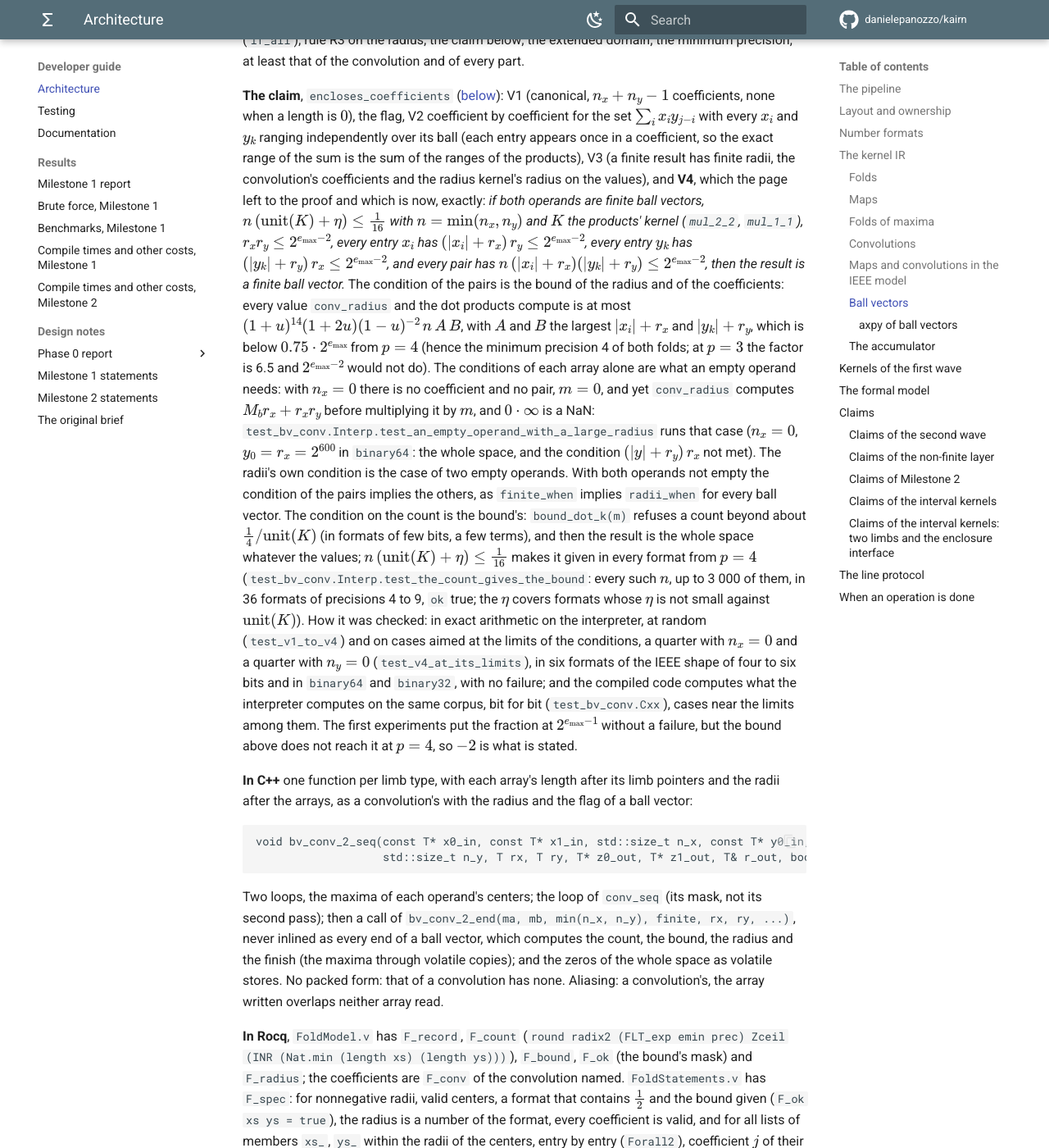
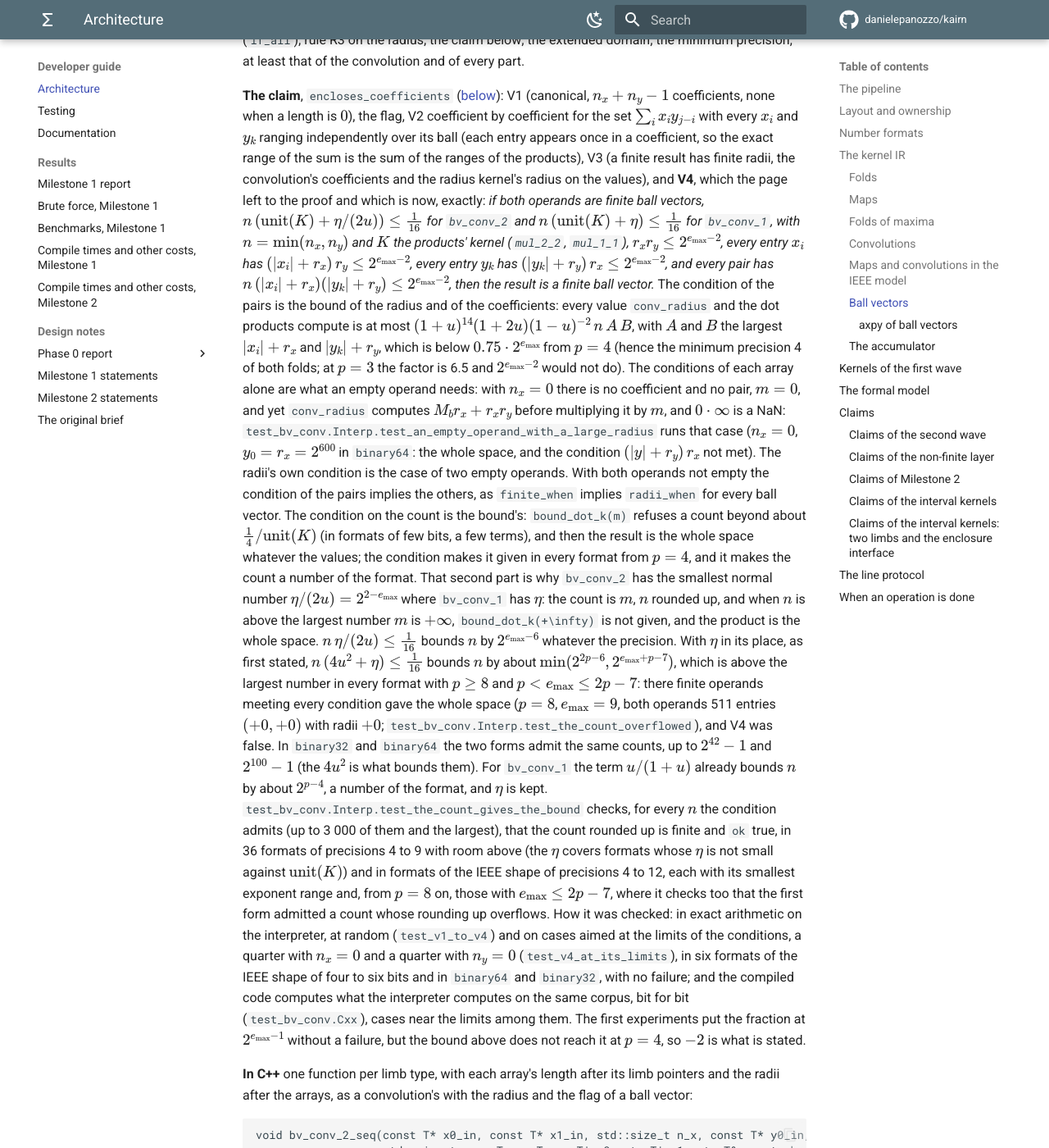
Before and after one commit to danielepanozzo/kairn, an MkDocs documentation site: the page built from docs/developer/architecture.md, in a window 1280 px wide and 1400 px high, scrolled down 33234 px. Shown: the whole window at 82% size. Built offline with MkDocs 1.6.1 and Material for MkDocs 9.7.7, drawn with Linux system fonts in a browser that asks for light colours; comment, search, counter and statistics services are not loaded; some of the changed text lies outside the part shown.

Commit message:
Claims: the condition on the count of bv_conv_2 has the smallest normal number
V4 of bv_conv_2 was false as first claimed: its condition on the count,
n (unit(mul_2_2) + eta) <= 1/16, admits counts above the largest number
in every format with p >= 8 and p < emax <= 2p - 7 (the count rounded
up is then +infinity, the bound is not given and the product is the
whole space; p = 8, emax = 9, both operands 511 entries (+0, +0) with
radii +0). The condition is restated, as ruled by the coordinator:

  count_when=le(n*(unit(mul_2_2)+eta/(2*u)),1/16)

eta/(2u) = 2^(2 - emax) is the smallest normal number, so n is at most
2^(emax - 6) whatever the precision and the count is a number of the
format. binary32 and binary64 admit exactly the same counts as before
(up to 2^42 - 1 and 2^100 - 1). bv_conv_1 keeps n (u/(1+u) + eta) <=
1/16, which bounds n by about 2^(p - 4).

claims.json: the count_when of bv_conv_2 is
{"le": "n*(unit(mul_2_2)+eta/(2*u))", "than": "1/16"}
(it was {"le": "n*(unit(mul_2_2)+eta)", "than": "1/16"}); the IEEE-model
statement bv_conv_2_ieee_spec reads eta (ieee_emin prec emax) / (2 * u
prec) in place of eta (ieee_emin prec emax), and nothing else changed.

Tests (test_bv_conv): test_the_count_gives_the_bound now checks that
the count rounded up is finite as well as that the bound is given, for
every admitted n, in the 36 formats it had and in formats of the IEEE
shape of precisions 4 to 12 (count_formats: each with its smallest
exponent range, and from p = 8 on those with emax <= 2p - 7, where it
checks that the first form admitted a count that overflows), and that
binary32 and binary64 admit the same counts under both forms;
test_the_count_overflowed keeps the counterexample (the first form met,
the whole space; the restated form not met; at its largest count in that
format, 7, finite products, operands at the limits included). The
description's comment, gen/README.md, architecture.md ("Ball vectors",
the claims of Milestone 2) and docs/proofs/index.md say why the smallest
normal number is there. The statement is not proved yet: the next
commit.

Co-Authored-By: Claude Opus 5.5 <noreply@anthropic.com>
Claude-Session: https://claude.ai/code/session_01ULwCxzT6Dhw9xUiTw8mJz1

```diff
--- a/docs/developer/architecture.md
+++ b/docs/developer/architecture.md
@@ -1336,7 +1336,7 @@ output:        mask flag
 value:         x*y
 requires:      ball_vector x rx
 requires:      ball_vector y ry
-ensures:       encloses_coefficients z r x*y x=x,rx y=y,ry flag=flag finite_when=abs_le(n*(abs(x)+rx)*(abs(y)+ry),-2);abs_le((abs(x)+rx)*ry,-2);abs_le((abs(y)+ry)*rx,-2) radii_when=abs_le(rx*ry,-2) count_when=le(n*(unit(mul_2_2)+eta),1/16)
+ensures:       encloses_coefficients z r x*y x=x,rx y=y,ry flag=flag finite_when=abs_le(n*(abs(x)+rx)*(abs(y)+ry),-2);abs_le((abs(x)+rx)*ry,-2);abs_le((abs(y)+ry)*rx,-2) radii_when=abs_le(rx*ry,-2) count_when=le(n*(unit(mul_2_2)+eta/(2*u)),1/16)
 min_precision: 4
 status:        unverified
 domain:        extended
@@ -1392,8 +1392,9 @@ x_i y_{j-i}$ with every $x_i$ and $y_k$ ranging independently over its ball (eac
 a coefficient, so the exact range of the sum is the sum of the ranges of the products), V3 (a finite
 result has finite radii, the convolution's coefficients and the radius kernel's radius on the values),
 and **V4**, which the page left to the proof and which is now, exactly: *if both operands are finite
-ball vectors, $n\,(\mathrm{unit}(K) + \eta) \le \tfrac1{16}$ with $n = \min(n_x, n_y)$ and $K$ the
-products' kernel (`mul_2_2`, `mul_1_1`), $r_x r_y \le 2^{e_{\max}-2}$, every entry $x_i$ has $(\lvert
+ball vectors, $n\,(\mathrm{unit}(K) + \eta/(2u)) \le \tfrac1{16}$ for `bv_conv_2` and $n\,(\mathrm{unit}(K)
++ \eta) \le \tfrac1{16}$ for `bv_conv_1`, with $n = \min(n_x, n_y)$ and $K$ the products' kernel (`mul_2_2`,
+`mul_1_1`), $r_x r_y \le 2^{e_{\max}-2}$, every entry $x_i$ has $(\lvert
 x_i\rvert + r_x)\,r_y \le 2^{e_{\max}-2}$, every entry $y_k$ has $(\lvert y_k\rvert + r_y)\,r_x \le
 2^{e_{\max}-2}$, and every pair has $n\,(\lvert x_i\rvert + r_x)(\lvert y_k\rvert + r_y) \le
 2^{e_{\max}-2}$, then the result is a finite ball vector.* The condition of the pairs is the bound of the
@@ -1409,10 +1410,23 @@ r_y)\,r_x$ not met). The radii's own condition is the case of two empty operands
 empty the condition of the pairs implies the others, as `finite_when` implies `radii_when` for every
 ball vector. The condition on the count is the bound's: `bound_dot_k(m)` refuses a count beyond about
 $\tfrac14 / \mathrm{unit}(K)$ (in formats of few bits, a few terms), and then the result is the whole
-space whatever the values; $n\,(\mathrm{unit}(K) + \eta) \le \tfrac1{16}$ makes it given in every format
-from $p = 4$ (`test_bv_conv.Interp.test_the_count_gives_the_bound`: every such $n$, up to 3 000 of them,
-in 36 formats of precisions 4 to 9, `ok` true; the $\eta$ covers formats whose $\eta$ is not small
-against $\mathrm{unit}(K)$). How it was checked: in exact arithmetic on the interpreter, at random
+space whatever the values; the condition makes it given in every format from $p = 4$, and it makes the
+count a number of the format. That second part is why `bv_conv_2` has the smallest normal number
+$\eta/(2u) = 2^{2 - e_{\max}}$ where `bv_conv_1` has $\eta$: the count is $m$, $n$ rounded up, and when $n$
+is above the largest number $m$ is $+\infty$, `bound_dot_k(+\infty)` is not given, and the product is the
+whole space. $n\,\eta/(2u) \le \tfrac1{16}$ bounds $n$ by $2^{e_{\max} - 6}$ whatever the precision. With
+$\eta$ in its place, as first stated, $n\,(4u^2 + \eta) \le \tfrac1{16}$ bounds $n$ by about $\min(2^{2p-6},
+2^{e_{\max}+p-7})$, which is above the largest number in every format with $p \ge 8$ and $p < e_{\max} \le
+2p - 7$: there finite operands meeting every condition gave the whole space ($p = 8$, $e_{\max} = 9$, both
+operands 511 entries $(+0, +0)$ with radii $+0$; `test_bv_conv.Interp.test_the_count_overflowed`), and V4
+was false. In `binary32` and `binary64` the two forms admit the same counts, up to $2^{42} - 1$ and $2^{100}
+- 1$ (the $4u^2$ is what bounds them). For `bv_conv_1` the term $u/(1+u)$ already bounds $n$ by about
+$2^{p-4}$, a number of the format, and $\eta$ is kept. `test_bv_conv.Interp.test_the_count_gives_the_bound`
+checks, for every $n$ the condition admits (up to 3 000 of them and the largest), that the count rounded up
+is finite and `ok` true, in 36 formats of precisions 4 to 9 with room above (the $\eta$ covers formats whose
+$\eta$ is not small against $\mathrm{unit}(K)$) and in formats of the IEEE shape of precisions 4 to 12, each
+with its smallest exponent range and, from $p = 8$ on, those with $e_{\max} \le 2p - 7$, where it checks
+too that the first form admitted a count whose rounding up overflows. How it was checked: in exact arithmetic on the interpreter, at random
 (`test_v1_to_v4`) and on cases aimed at the limits of the conditions, a quarter with $n_x = 0$ and a
 quarter with $n_y = 0$ (`test_v4_at_its_limits`), in six formats of the IEEE shape of four to six bits
 and in `binary64` and `binary32`, with no failure; and the compiled code computes what the interpreter
@@ -2594,7 +2608,7 @@ writes it (`source` left out):
                "finite_when": [{"abs_le": "n*(abs(x)+rx)*(abs(y)+ry)", "exp": -2}, {"abs_le": "(abs(x)+rx)*ry", "exp": -2},
                                {"abs_le": "(abs(y)+ry)*rx", "exp": -2}],
                "radii_when": [{"abs_le": "rx*ry", "exp": -2}],
-               "count_when": [{"le": "n*(unit(mul_2_2)+eta)", "than": "1/16"}]}],
+               "count_when": [{"le": "n*(unit(mul_2_2)+eta/(2*u))", "than": "1/16"}]}],
   "orders": ["sequential"],
   "centers": "conv_2", "records": ["norm_step_2", "norm_step_2"], "count": "min(n_x,n_y)", "bound": "bound_dot_2",
   "radius": "conv_radius", "radius_args": ["ma", "mb", "rx", "ry", "m", "g", "t"], "finish": "bv_conv_finish",
@@ -2630,8 +2644,10 @@ writes it (`source` left out):
       one array when it names that array only; once when it names neither (`radii_when` names scalars
       only). A condition of **`count_when`**, `{"le": EXPR, "than": K}`, is EXPR $\le$ K, EXPR an exact
       expression over `n`, `u`, `eta`, integers and `unit(K)`, `tiny(K)` of a kernel's bound, K a positive
-      rational: here $n\,(4u^2 + \eta) \le \tfrac1{16}$ (`unit(mul_1_1)` $= u/(1+u)$ for `bv_conv_1`), which
-      makes the bound of `dot` for $n$ terms given (`bound_dot_k`'s mask true). For $n_x = 0$ or $n_y = 0$
+      rational: here $n\,(4u^2 + \eta/(2u)) \le \tfrac1{16}$, $\eta/(2u)$ the smallest normal number
+      (for `bv_conv_1`, $n\,(u/(1+u) + \eta) \le \tfrac1{16}$, `unit(mul_1_1)` $= u/(1+u)$), which makes the
+      count $n$ rounded up a number of the format and the bound of `dot` for that many terms given
+      (`bound_dot_k`'s mask true). For $n_x = 0$ or $n_y = 0$
       there is no pair, and the conditions of the other array and of the radii are the whole of V4.
   `finite_when`, `radii_when` and `count_when` are present together or not at all.
 - `centers` (the convolution of the centers, an entry of the list with `"conv": true`), `records`,
```
Also changed, not shown: docs/proofs/index.md (+17 -13 lines), gen/README.md (+3 -1 lines), 4 other files.
